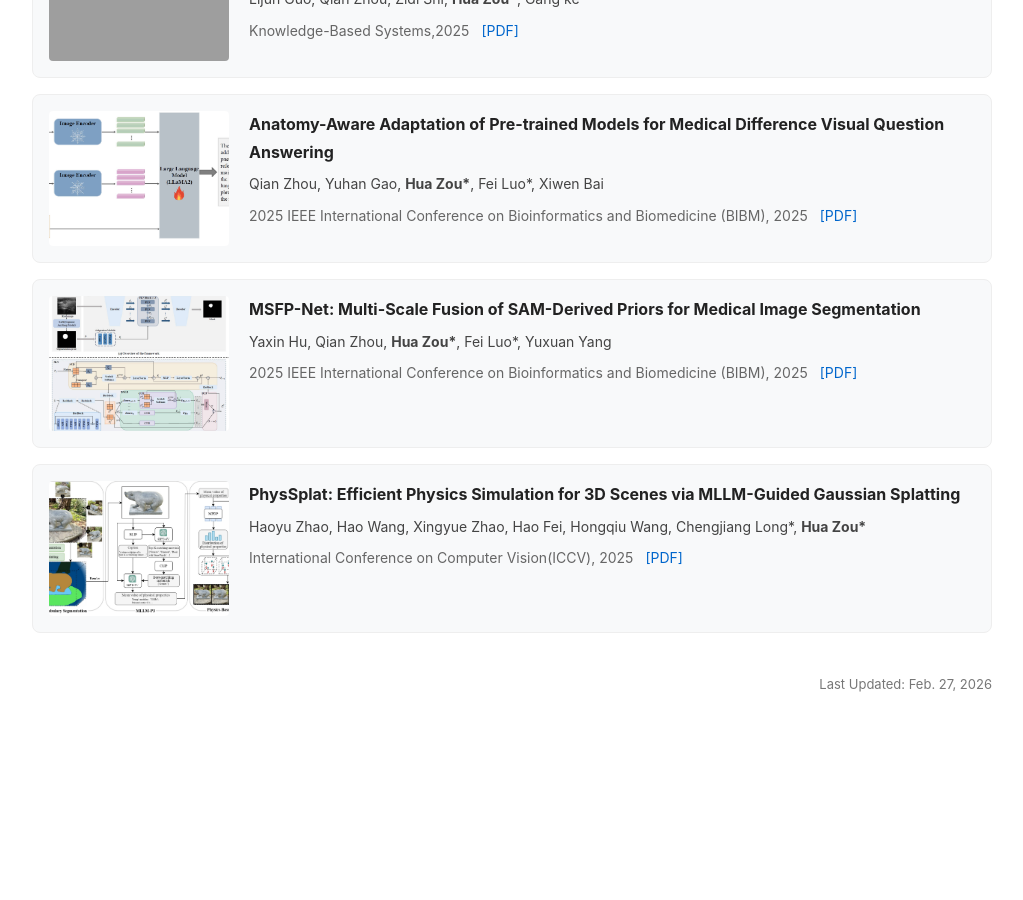
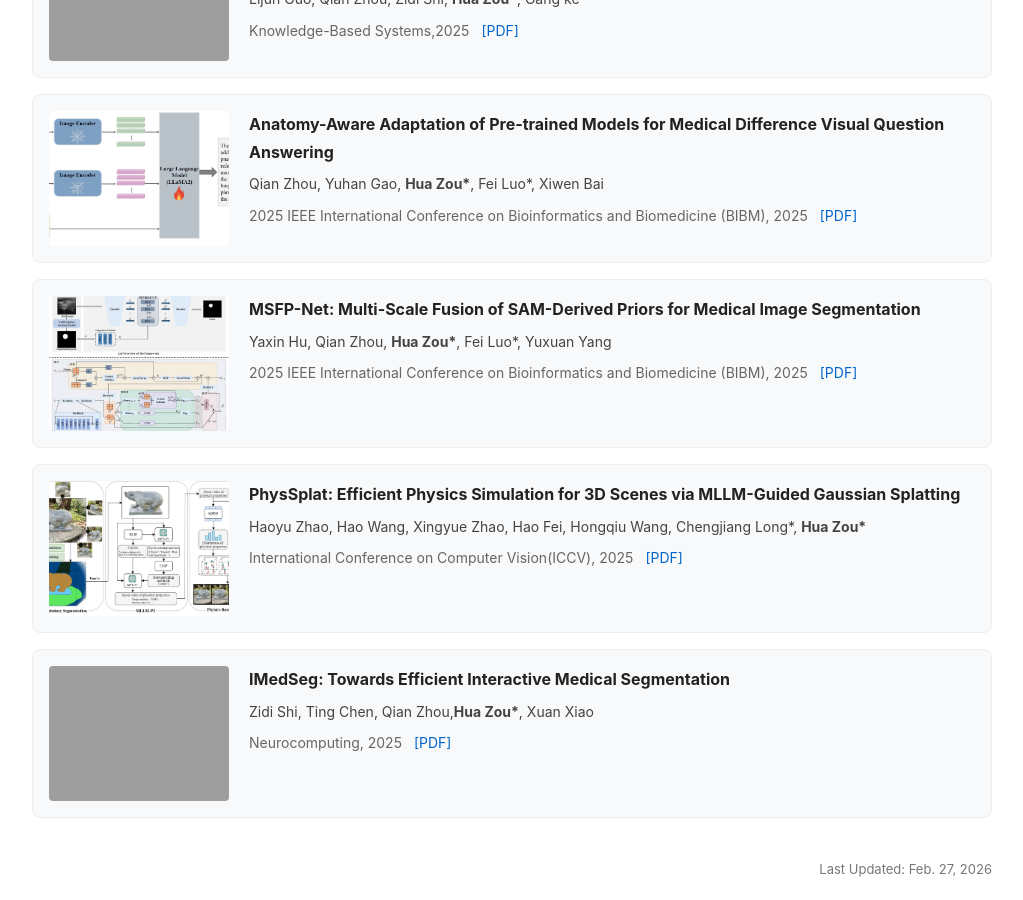
Before and after one commit to zouhuawhu/zouhuawhu.github.io, a Jekyll site: the page built from Publications/publications.html, in a window 1280 px wide and 900 px high, scrolled down 941 px. Shown: the whole window, without its empty margins (128-1151 px from the left). Built offline with Jekyll 4.4.1, drawn with Linux system fonts in a browser that asks for light colours; before the commit the page ends 1656 px from its top, so only the background shows below that.

Commit message:
Update _config.yml

```diff
--- a/_config.yml
+++ b/_config.yml
@@ -136,6 +136,13 @@ publications:
       paper: "https://openaccess.thecvf.com/content/ICCV2025/papers/Zhao_PhysSplat_Efficient_Physics_Simulation_for_3D_Scenes_via_MLLM-Guided_Gaussian_ICCV_2025_paper.pdf"
     thumb: "/assets/iccv2025.jpg"
 
+  - title: "IMedSeg: Towards Efficient  Interactive Medical Segmentation"
+    authors: "Zidi Shi, Ting Chen, Qian Zhou,<strong>Hua Zou*</strong>, Xuan Xiao"
+    venue: "Neurocomputing, 2025"
+    year: 2025
+    links:
+      paper: "https://doi.org/10.1016/j.neucom.2025.129419"
+    thumb: "/assets/neuro2025.jpg"
 
 # ========== 项目列表配置（英文版本） ==========
 projects:
```
